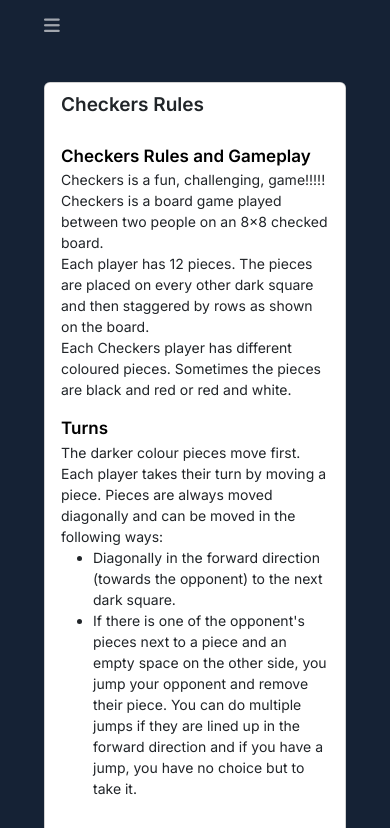
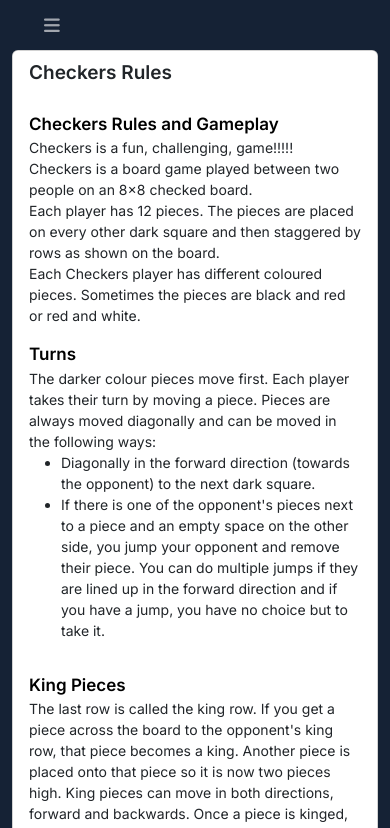
Before and after one commit to malik250danish/checkers, a plain HTML site: page dashboard/learn.html in a window 390 px wide. Shown: the top 828 px of the page. Drawn offline with nearby package versions, Linux system fonts and the light colour scheme.

Commit message:
style changes

```diff
--- a/dashboard/asseets/css/style.css
+++ b/dashboard/asseets/css/style.css
@@ -614,3 +614,9 @@ body {
 .dt-layout-end {
     margin: none !important;
 }
+
+@media(max-width:768px) {
+    .layout-main {
+        padding: 0;
+    }
+}
```
